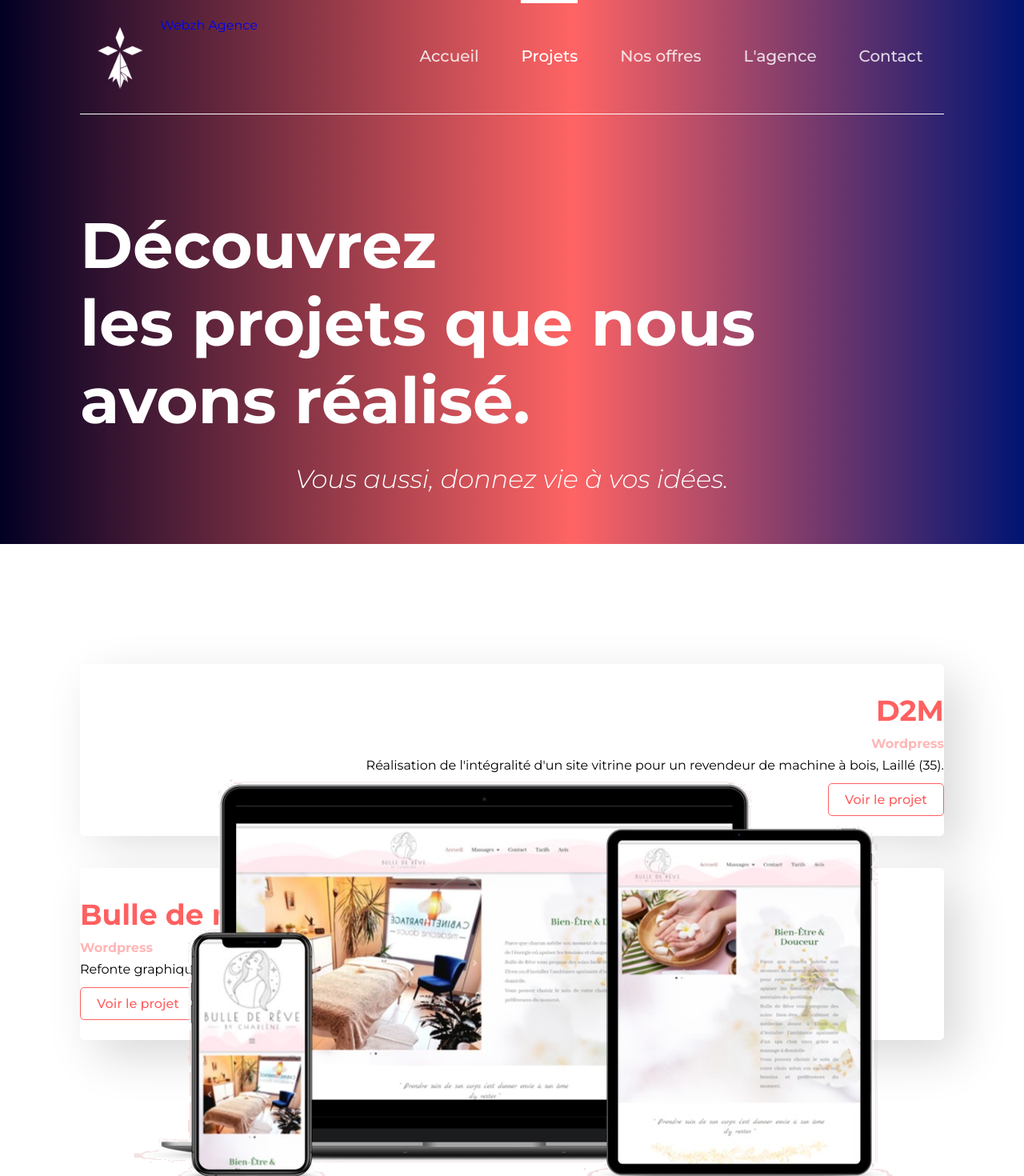
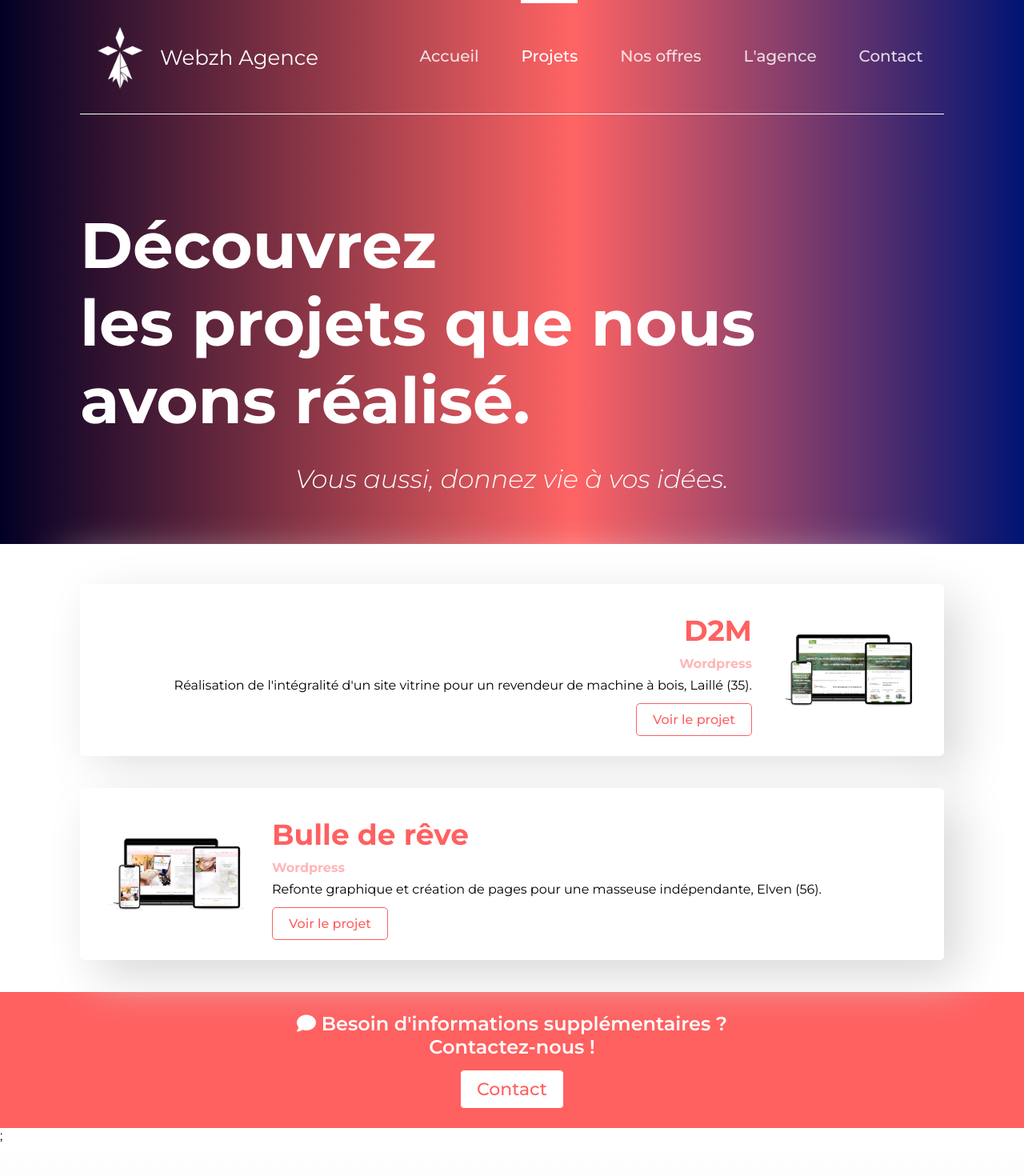
Before and after one commit to jeanchok/webagence, a Next.js app: page /projets in a window 1280 px wide. Shown: the top 1470 px of the page at 80% size. Built offline with nearby package versions, Linux system fonts and the light colour scheme.

Commit message:
fixing style bugs due to Link module added

```diff
--- a/pages/agence.js
+++ b/pages/agence.js
@@ -32,14 +32,14 @@ const agence = () => {
             <section className='agenceImages'>
                 <div className='agenceImages__Card'>
                     <div className='agenceImages__Container'>
-                        <Image layout='fill' className='agenceImages__Container--img' src="/img/imgSite/1651058775675 (1).jpg" alt="photo développeur jean" />
+                        <img className='agenceImages__Container--img' src="/img/imgSite/1651058775675 (1).jpg" alt="photo développeur jean" ></img>
                     </div>
                     <h3>Jean Choquet</h3>
                     <p>Développeur Full Stack</p>
                 </div>
                 <div className='agenceImages__Card'>
                     <div className='agenceImages__Container'>
-                        <Image layout='fill' className='agenceImages__Container--img' src="/img/imgSite/avatarchloe.png" alt="photo développeur jean" />
+                        <img className='agenceImages__Container--img' src="/img/imgSite/avatarchloe.png" alt="photo développeur jean"></img>
                     </div>
                     <h3>Chloé Choquet</h3>
                     <p>Développeur Front end</p>
--- a/pages/projects/[id].js
+++ b/pages/projects/[id].js
@@ -12,7 +12,7 @@ const project = ({ project }) => {
       <h1>{project.title}</h1>
       <span>{project.date}</span>
       <p>{project.infos}</p>
-      <Image layout='fill' src={path + project.img} alt={project.title} />
+      <img layout='fill' src={path + project.img} alt={project.title} />
       {/* <Image
         src={path + project.img}
         alt={project.title}
--- a/pages/projets.js
+++ b/pages/projets.js
@@ -36,7 +36,7 @@ const projets = () => {
                 {projects.map((project) => (
 
                     <div key={project.id} className='projectPageContainer'>
-                        <Image layout='fill' className={"projectPageContainer__Mockup"} src={path + project.mockup} />
+                        <img layout='fill' className={"projectPageContainer__Mockup"} src={path + project.mockup} />
                         <div className='projectPageContainer__Text'>
                             <h3 className='projectPageContainer__Text--Title'>{project.title}</h3>
                             <h4 className='projectPageContainer__Text--Languages'>{project.languages}</h4>
--- a/styles/_settings.scss
+++ b/styles/_settings.scss
@@ -69,7 +69,7 @@ section {
     margin: auto;
     max-width: 1080px;
     scroll-snap-align: start;
-    height: 100vh;
+    height: 100%;
     position: relative;
 
     @include tablette-only {
--- a/styles/components/_ContactUs.scss
+++ b/styles/components/_ContactUs.scss
@@ -23,5 +23,25 @@
         }
     }
 
+    a {
+        margin-top: 14px;
+        background: #FFFFFF;
+        border-radius: 5px;
+        font-weight: 500;
+        font-size: 22px;
+        text-align: center;
+        text-decoration: none;
+        color: $pink;
+        padding: 10px 20px;
+        transition: 0.5s;
+        cursor: pointer;
+        border: $pink solid 1px;
 
+        &:hover {
+            background: $pink;
+            color: white;
+            transition: 0.5s;
+            border: #ffffff solid 1px;
+        }
+    }
 }
--- a/styles/components/_Navbar.scss
+++ b/styles/components/_Navbar.scss
@@ -60,6 +60,11 @@
     a {
         text-decoration: none;
         cursor: pointer;
+        color: white;
+        font-size: 26px;
+        display: flex;
+        flex-wrap: wrap;
+        align-items: center;
     }
 
     &:after {
--- a/styles/index.css
+++ b/styles/index.css
@@ -29,7 +29,7 @@ section {
   margin: auto;
   max-width: 1080px;
   scroll-snap-align: start;
-  height: 100vh;
+  height: 100%;
   position: relative;
 }
 
@@ -896,6 +896,16 @@ footer {
 .navbarContainer a {
   text-decoration: none;
   cursor: pointer;
+  color: white;
+  font-size: 26px;
+  display: -webkit-box;
+  display: -ms-flexbox;
+  display: flex;
+  -ms-flex-wrap: wrap;
+      flex-wrap: wrap;
+  -webkit-box-align: center;
+      -ms-flex-align: center;
+          align-items: center;
 }
 
 .navbarContainer:after {
@@ -1030,6 +1040,30 @@ footer {
   margin-top: 14px;
 }
 
+.ContactUs__Container a {
+  margin-top: 14px;
+  background: #FFFFFF;
+  border-radius: 5px;
+  font-weight: 500;
+  font-size: 22px;
+  text-align: center;
+  text-decoration: none;
+  color: #FF6060;
+  padding: 10px 20px;
+  -webkit-transition: 0.5s;
+  transition: 0.5s;
+  cursor: pointer;
+  border: #FF6060 solid 1px;
+}
+
+.ContactUs__Container a:hover {
+  background: #FF6060;
+  color: white;
+  -webkit-transition: 0.5s;
+  transition: 0.5s;
+  border: #ffffff solid 1px;
+}
+
 .sectionProjets {
   margin-top: 200px;
 }
@@ -1357,7 +1391,7 @@ h1 {
 }
 
 .projectPage {
-  margin-top: 150px;
+  margin-top: 50px;
 }
 
 .projectPage .projectPageContainer {
--- a/styles/pages/_projets.scss
+++ b/styles/pages/_projets.scss
@@ -30,7 +30,7 @@
 }
 
 .projectPage {
-    margin-top: 150px;
+    margin-top: 50px;
 
     .projectPageContainer {
         display: flex;
```
Also changed, not shown: pages/offres.js (+5 -5 lines), 1 other file (tests, documents, lock files or other folders).
